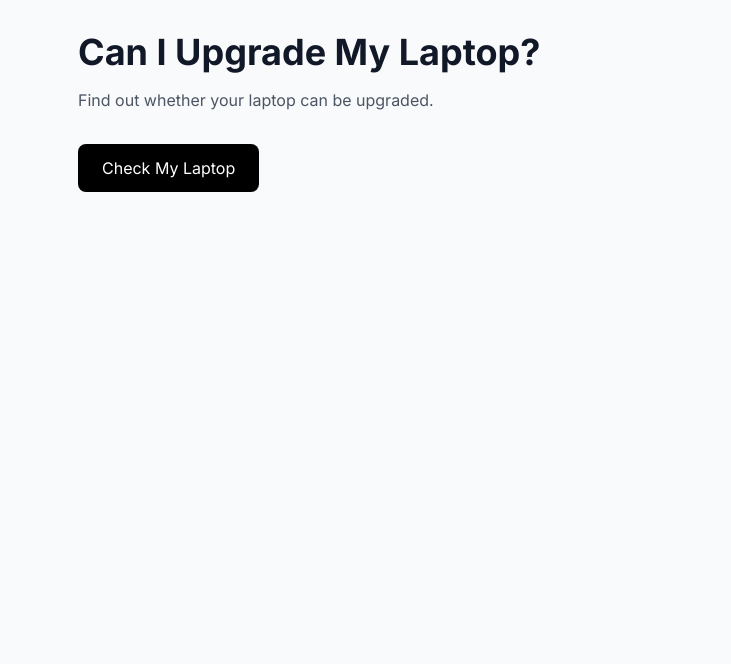
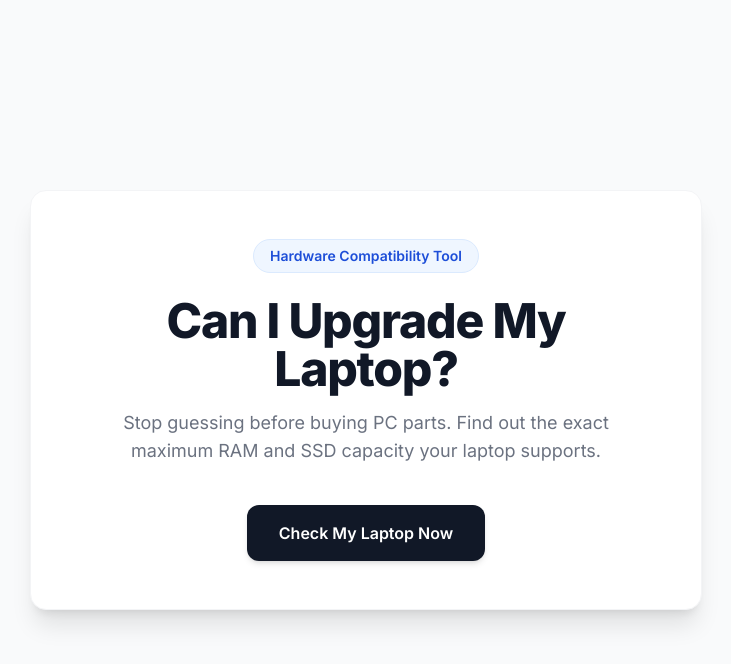
Before and after one commit to raynunox/laptop-upgrade-checker, a Next.js app: page / in a window 1280 px wide. Shown: the top 664 px of the page, without its empty margins (274-1005 px from the left). Built offline with nearby package versions, Linux system fonts and the light colour scheme.

Commit message:
Update page.tsx

```diff
--- a/app/page.tsx
+++ b/app/page.tsx
@@ -2,22 +2,28 @@ import Link from "next/link";
 
 export default function Home() {
   return (
-    <main className="min-h-screen p-8">
-      <div className="mx-auto max-w-xl">
-        <h1 className="text-4xl font-bold">
+    <main className="min-h-screen flex items-center justify-center p-4 md:p-8">
+      <div className="mx-auto max-w-2xl w-full bg-white rounded-2xl shadow-xl p-8 md:p-12 text-center border border-gray-100">
+
+        <div className="inline-block px-4 py-1.5 mb-6 text-sm font-semibold text-blue-700 bg-blue-50 rounded-full border border-blue-100">
+          Hardware Compatibility Tool
+        </div>
+
+        <h1 className="text-4xl md:text-5xl font-extrabold tracking-tight mb-4 text-gray-900">
           Can I Upgrade My Laptop?
         </h1>
 
-        <p className="mt-4 text-gray-600">
-          Find out whether your laptop can be upgraded.
+        <p className="mt-4 text-lg text-gray-500 max-w-lg mx-auto mb-10">
+          Stop guessing before buying PC parts. Find out the exact maximum RAM and SSD capacity your laptop supports.
         </p>
 
         <Link
           href="/checker"
-          className="mt-8 inline-block rounded-lg bg-black px-6 py-3 text-white"
+          className="inline-flex items-center justify-center rounded-xl bg-gray-900 px-8 py-4 text-base font-semibold text-white shadow-md transition-all duration-200 hover:bg-gray-800 hover:-translate-y-0.5 hover:shadow-lg"
         >
-          Check My Laptop
+          Check My Laptop Now
         </Link>
+
       </div>
     </main>
   );
```
